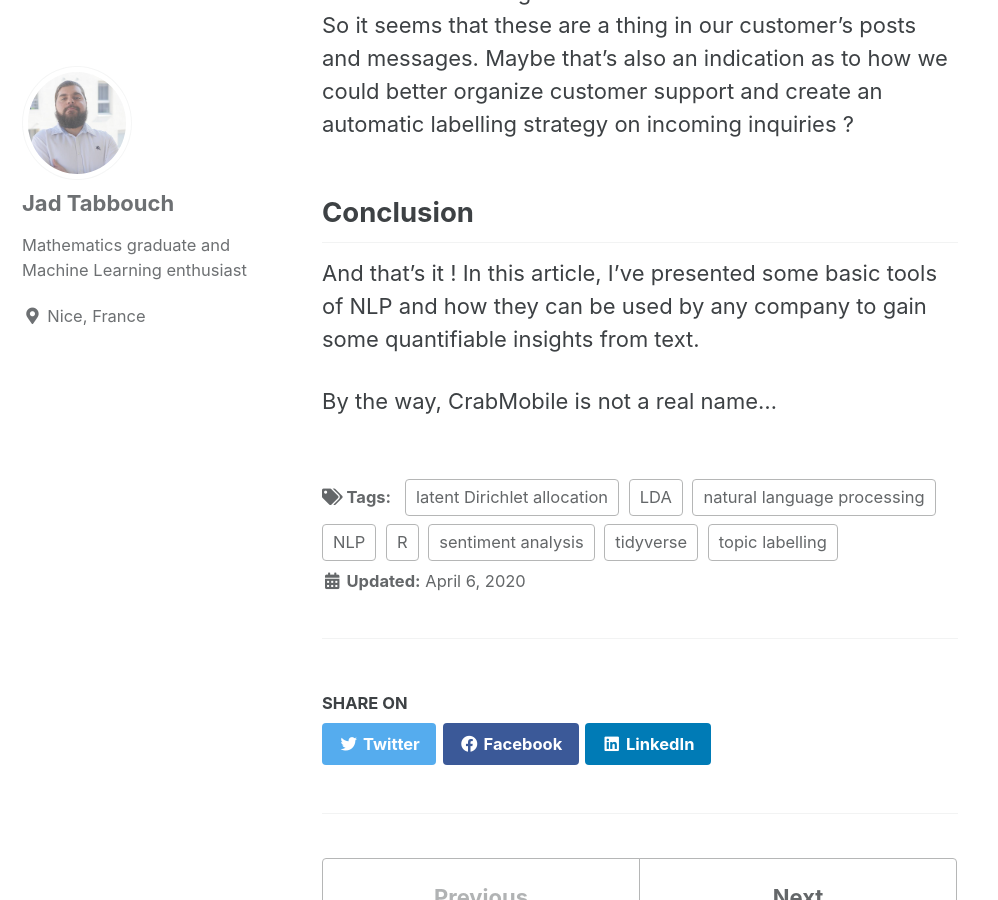
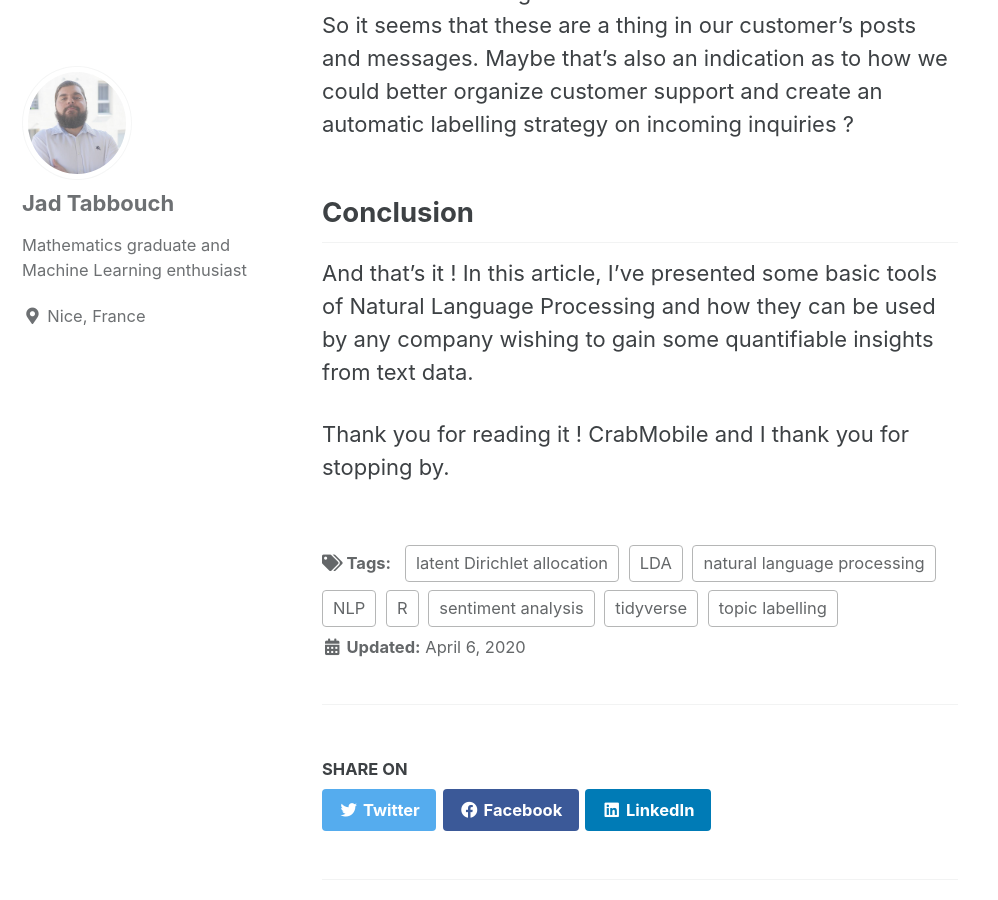
Before and after one commit to jad-tab/jad-tab.github.io, a Jekyll site: the page built from _posts/2020-04-06-NLP.md, in a window 1280 px wide and 900 px high, scrolled down 14747 px. Shown: the whole window, without its empty margins (0-998 px from the left). Built offline with Jekyll 4.4.1, drawn with Linux system fonts in a browser that asks for light colours; cached includes are drawn as plain includes; formulas are drawn with MathJax 3.

Commit message:
Update 2020-04-06-NLP.md

```diff
--- a/_posts/2020-04-06-NLP.md
+++ b/_posts/2020-04-06-NLP.md
@@ -249,6 +249,6 @@ So it seems that these are a thing in our customer's posts and messages. Maybe t
 
 ## Conclusion
 
-And that's it ! In this article, I've presented some basic tools of NLP and how they can be used by any company to gain some quantifiable insights from text.
+And that's it ! In this article, I've presented some basic tools of Natural Language Processing and how they can be used by any company wishing to gain some quantifiable insights from text data.
 
-By the way, CrabMobile is not a real name...
+Thank you for reading it ! CrabMobile and I thank you for stopping by.
```
